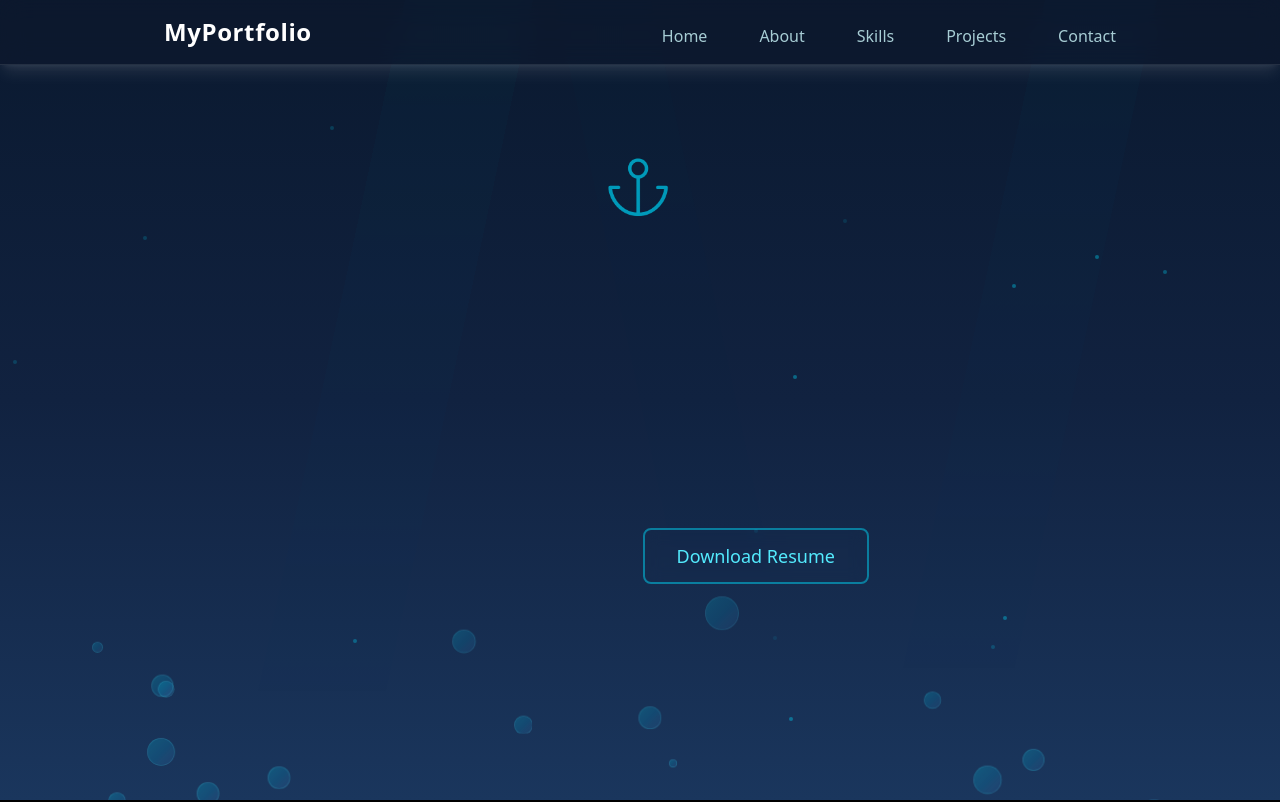
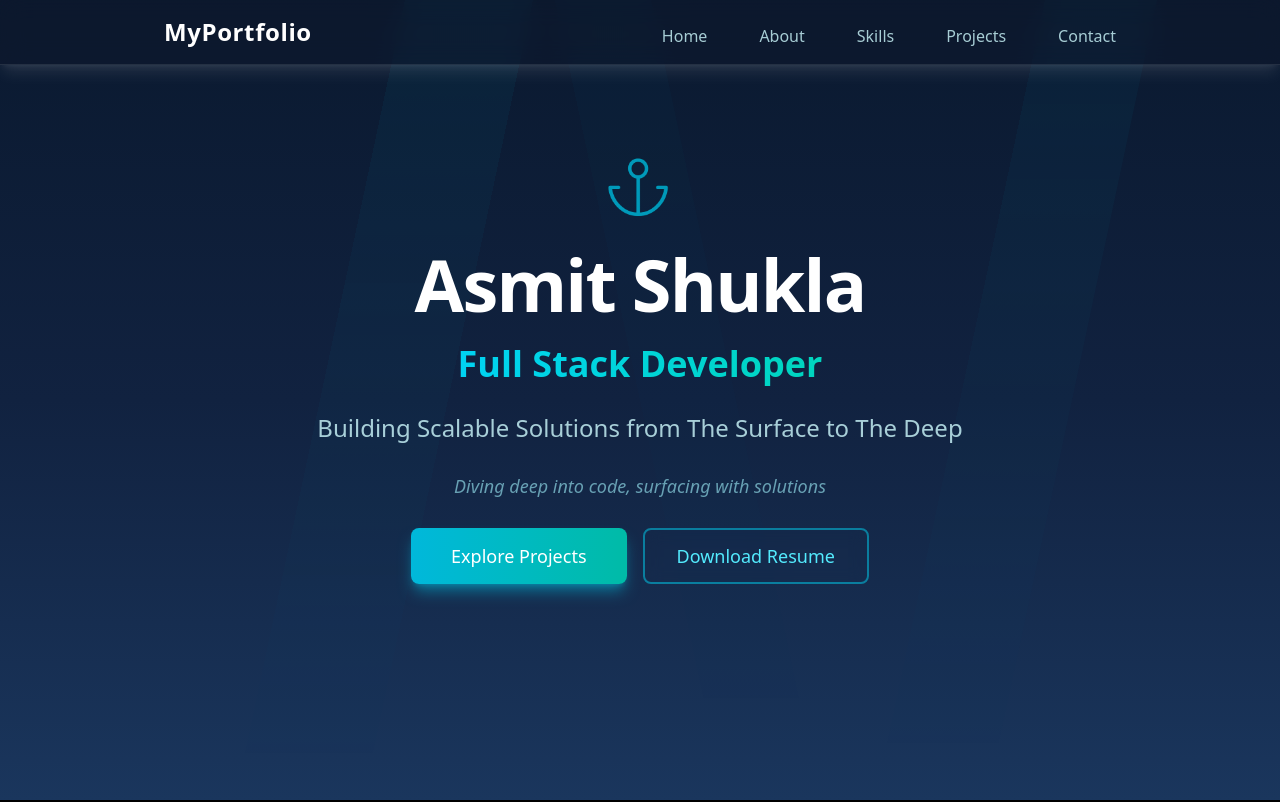
Before and after one commit to ash05741/My-Portfolio, a React (Vite) app: page / in a window 1280 px wide. Shown: the top 802 px of the page. Built offline with nearby package versions, Linux system fonts and the light colour scheme.

Commit message:
Revert "Background"
This reverts commit 7a55c02370d536f46188d44f078e7e2ee48fab1d.

```diff
--- a/src/App.jsx
+++ b/src/App.jsx
@@ -5,19 +5,38 @@ import { motion } from "framer-motion";
 import Skills from "./Components/Skills.jsx";
 import Projects from "./Components/Projects.jsx";
 import Footer from "./Components/Footer.jsx";
-import Background from "./Components/Background.jsx";
 
 function App() {
   return (
     <div className="relative min-h-screen bg-black">
-        <Background/>
+
+      {/* background */}
+      <div className="fixed inset-0 z-0 pointer-events-none">
+        {/* gradient */}
+        <div className="absolute inset-0 bg-gradient-to-b from-[#0a192f] via-[#112240] to-[#1a365d]" />
+
+        {/* lightrays */}
+        <div className="absolute inset-0 opacity-20">
+          <div className="absolute top-0 left-1/4 w-32 h-full bg-gradient-to-b from-cyan-400/30 to-transparent -skew-x-12 animate-pulse" />
+          <div
+            className="absolute top-0 left-2/4 w-24 h-full bg-gradient-to-b from-cyan-400/20 to-transparent skew-x-12 animate-pulse"
+            style={{ animationDelay: "1s" }}
+          />
+          <div
+            className="absolute top-0 left-3/4 w-28 h-full bg-gradient-to-b from-cyan-400/25 to-transparent -skew-x-12 animate-pulse"
+            style={{ animationDelay: "2s" }}
+          />
+        </div>
+      </div>
+
+      <div className="relative z-10">
         <Navbar />
         <motion.div
       initial={{ opacity: 0, y: 40 }}
       animate={{ opacity: 1, y: 0 }}
       transition={{ duration: 0.8, ease: "easeOut" }}
     >
-    <HeroSection />
+      <HeroSection />
     </motion.div>
     <About />
     <Skills />
@@ -25,6 +44,7 @@ function App() {
     <Footer/>
       </div>
 
+    </div>
   );
 }
 
--- a/src/Components/Background.jsx
+++ /dev/null
@@ -1,74 +0,0 @@
-import  { useEffect, useState } from 'react';
-
-const Background = () => {
-  const [bubbles, setBubbles] = useState([]);
-
-  useEffect(() => {
-    // Generate random bubbles
-    const generateBubbles = () => {
-      const newBubbles = [];
-      for (let i = 0; i < 20; i++) {
-        newBubbles.push({
-          id: i,
-          left: Math.random() * 100,
-          size: Math.random() * 30 + 10,
-          duration: Math.random() * 10 + 10,
-          delay: Math.random() * 5
-        });
-      }
-      setBubbles(newBubbles);
-    };
-    generateBubbles();
-  }, []);
-
-  return (
-    <div className="fixed inset-0 pointer-events-none overflow-hidden">
-      {/* Deep ocean gradient background */}
-      <div className="absolute inset-0 bg-gradient-to-b from-[#0a192f] via-[#112240] to-[#1a365d]" />
-
-      {/* Animated light rays */}
-      <div className="absolute inset-0 opacity-10">
-        <div className="absolute top-0 left-1/4 w-32 h-full bg-gradient-to-b from-cyan-400/30 to-transparent transform -skew-x-12 animate-pulse" />
-        <div className="absolute top-0 left-2/4 w-24 h-full bg-gradient-to-b from-cyan-400/20 to-transparent transform skew-x-12 animate-pulse" style={{ animationDelay: '1s' }} />
-        <div className="absolute top-0 left-3/4 w-28 h-full bg-gradient-to-b from-cyan-400/25 to-transparent transform -skew-x-12 animate-pulse" style={{ animationDelay: '2s' }} />
-      </div>
-
-      {/* Floating bubbles */}
-      {bubbles.map((bubble) => (
-        <div
-          key={bubble.id}
-          className="absolute bubble"
-          style={{
-            left: `${bubble.left}%`,
-            width: `${bubble.size}px`,
-            height: `${bubble.size}px`,
-            bottom: '-50px',
-            animation: `bubble-float ${bubble.duration}s ease-in infinite`,
-            animationDelay: `${bubble.delay}s`,
-            opacity: 0.6
-          }}
-        >
-          <div className="w-full h-full rounded-full bg-gradient-to-br from-cyan-400/40 to-blue-400/20 backdrop-blur-sm border border-cyan-300/30" />
-        </div>
-      ))}
-
-      {/* Particle effects */}
-      <div className="absolute inset-0">
-        {[...Array(15)].map((_, i) => (
-          <div
-            key={`particle-${i}`}
-            className="absolute w-1 h-1 bg-cyan-400/40 rounded-full"
-            style={{
-              left: `${Math.random() * 100}%`,
-              top: `${Math.random() * 100}%`,
-              animation: `twinkle ${Math.random() * 3 + 2}s ease-in-out infinite`,
-              animationDelay: `${Math.random() * 2}s`
-            }}
-          />
-        ))}
-      </div>
-    </div>
-  );
-};
-
-export default Background;
--- a/src/index.css
+++ b/src/index.css
@@ -1,24 +1 @@
-@import "tailwindcss";
-
-@keyframes bubble-float {
-  0% {
-    transform: translateY(0) scale(0.8);
-    opacity: 0;
-  }
-  10% {
-    opacity: 0.6;
-  }
-  100% {
-    transform: translateY(-120vh) scale(1);
-    opacity: 0;
-  }
-}
-
-@keyframes twinkle {
-  0%, 100% {
-    opacity: 0.2;
-  }
-  50% {
-    opacity: 1;
-  }
-}
+@import "tailwindcss"
```
